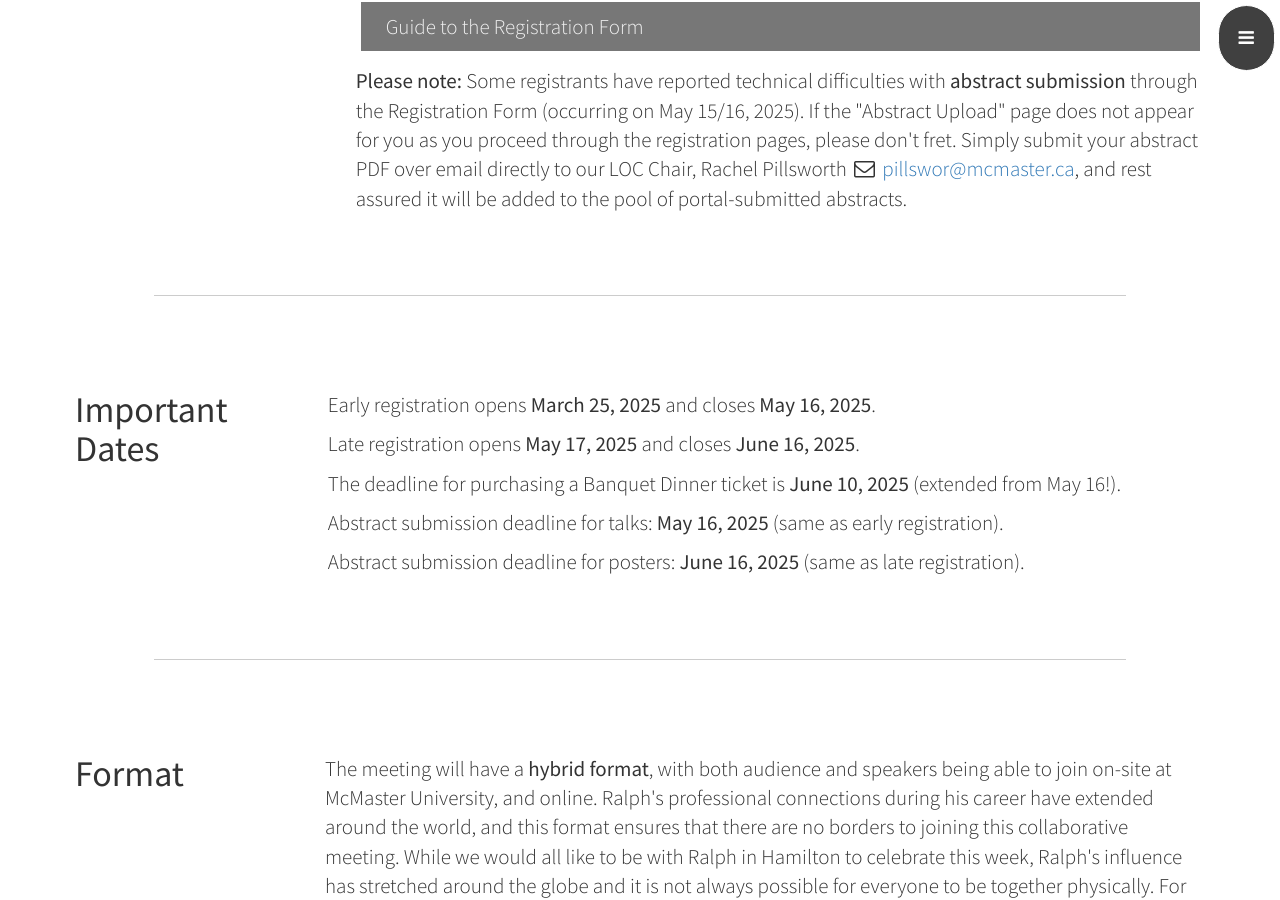
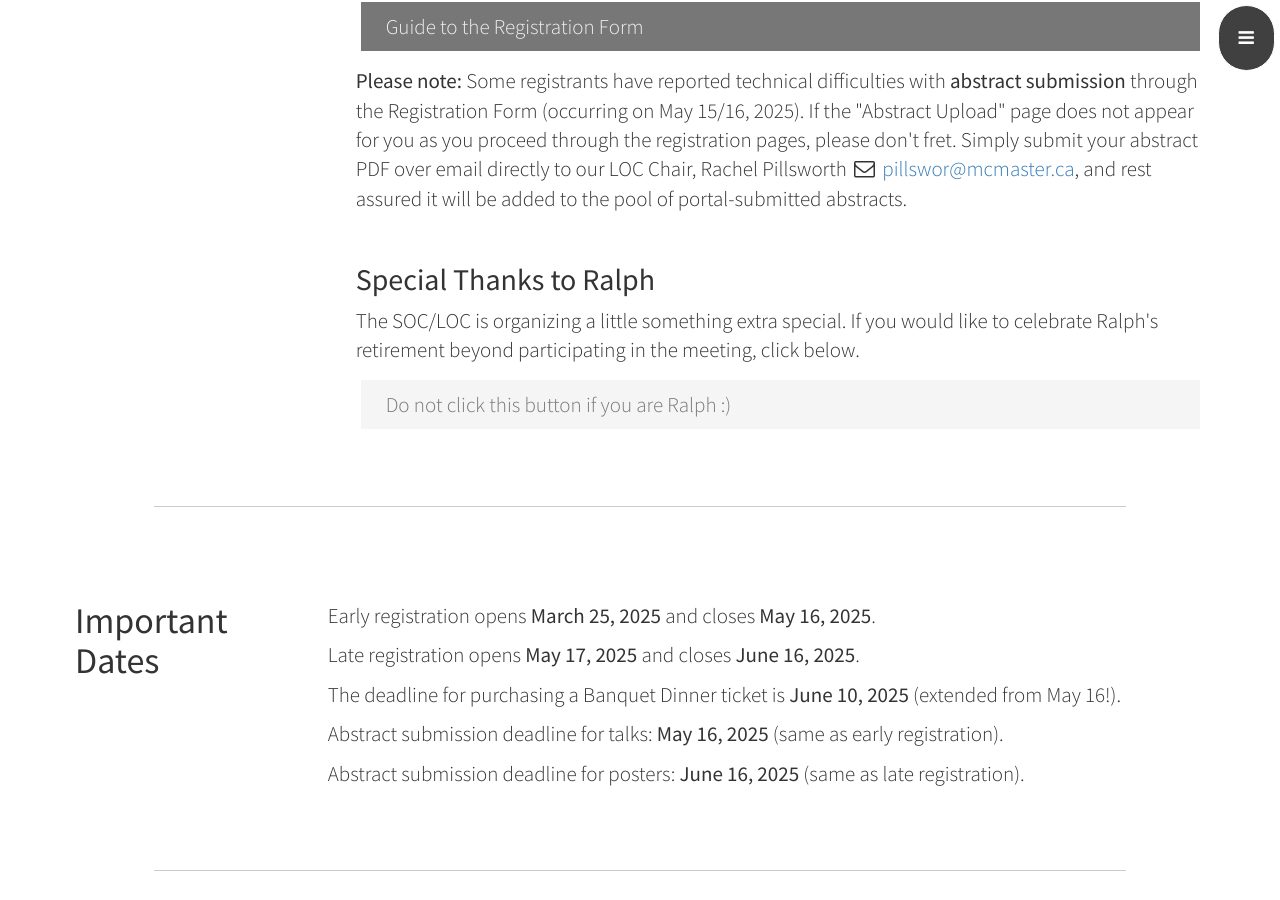
Before and after one commit to ralposium2025/ralposium2025.github.io, a Jekyll site: the page built from index.html, in a window 1280 px wide and 900 px high, scrolled down 4238 px. Built offline with Jekyll 4.4.1, drawn with Linux system fonts in a browser that asks for light colours.

Commit message:
Special drop-down button

```diff
--- a/_includes/registration.html
+++ b/_includes/registration.html
@@ -104,9 +104,28 @@
 
             <p class="lead">If you have any questions, please write to: <i class="fa fa-envelope-o fa-fw"></i>  <a href="mailto:{{ site.email }}">{{ site.email }}</a>.</p>
 
-            </div>
+          </div>
             <p class="lead"><b>Please note:</b> Some registrants have reported technical difficulties with <b>abstract submission</b> through the Registration Form (occurring on May 15/16, 2025). If the "Abstract Upload" page does not appear for you as you proceed through the registration pages, please don't fret. Simply submit your abstract PDF over email directly to our LOC Chair, Rachel Pillsworth <i class="fa fa-envelope-o fa-fw"></i>  <a href="mailto:pillswor@mcmaster.ca">pillswor@mcmaster.ca</a>, and rest assured it will be added to the pool of portal-submitted abstracts.</p>
             <!-- <p class="lead"></p> -->
+
+          <br>
+          <h2>Special Thanks to Ralph</h2>
+          <p class="lead">The SOC/LOC is organizing a little something extra special. If you would like to celebrate Ralph's retirement beyond participating in the meeting, click below.</p>
+
+          <button class="collapsible" style="background-color:whitesmoke"><p class="lead" style="margin-top: 5px; margin-bottom: 5px; margin-left: 20px; color:#777">Do not click this button if you are Ralph :)</p></button>
+          <div class="content-collapsible">
+            <!-- <h3>A gift Ralph can </h3> -->
+            <p class="lead">We are collecting <b>Letters of Appreciation</b> from all of Ralph's current and former students, postdocs, collaborators, colleagues, and friends. The plan is to bind them all into a beautiful book to present to Ralph as a gift at the celebration party on the Friday night of RalPosium.</p>
+
+            <p class="lead"><b>What is a letter of appreciation?</b> A play on words with "letters of recommendation". The concept of a letter of appreciation is like the idea of a letter of reference (something Ralph has likely written for many of us at one point or another), but flipped around. It is an opportunity to reflect on how Ralph has impacted our careers/journeys/life, and let him know. </p>
+            <p class="lead">A letter of appreciation can be: a chronological review of memories, impacts, "that time when", short stories, picking a paper you wrote with Ralph and discussing how it impacted your life or the field -- or anything you would like to express. It can be as long or short as you like, and you can include photos.</p>
+
+            <p class="lead">Letters of appreciation are personal; therefore, we will not be reading them or sharing them with anyone. We will simply copy/paste your text into the memory book. You have our word!</p>
+
+            <p class="lead"><b>The deadline for e-mail submission directly to us is May 23rd, 2025</b>. This is to give the printers enough time to print the collection into a book in time to gift it to Ralph at the end of RalPosium. Please send your letter of appreciation to Ben Pearce at <i class="fa fa-envelope-o fa-fw"></i>  <a href="mailto:pearce21@purdue.edu">pearce21@purdue.edu</a>.</p>
+
+
+          </div>
 
         </div>
 
```
Also changed, not shown: 1 other file.
